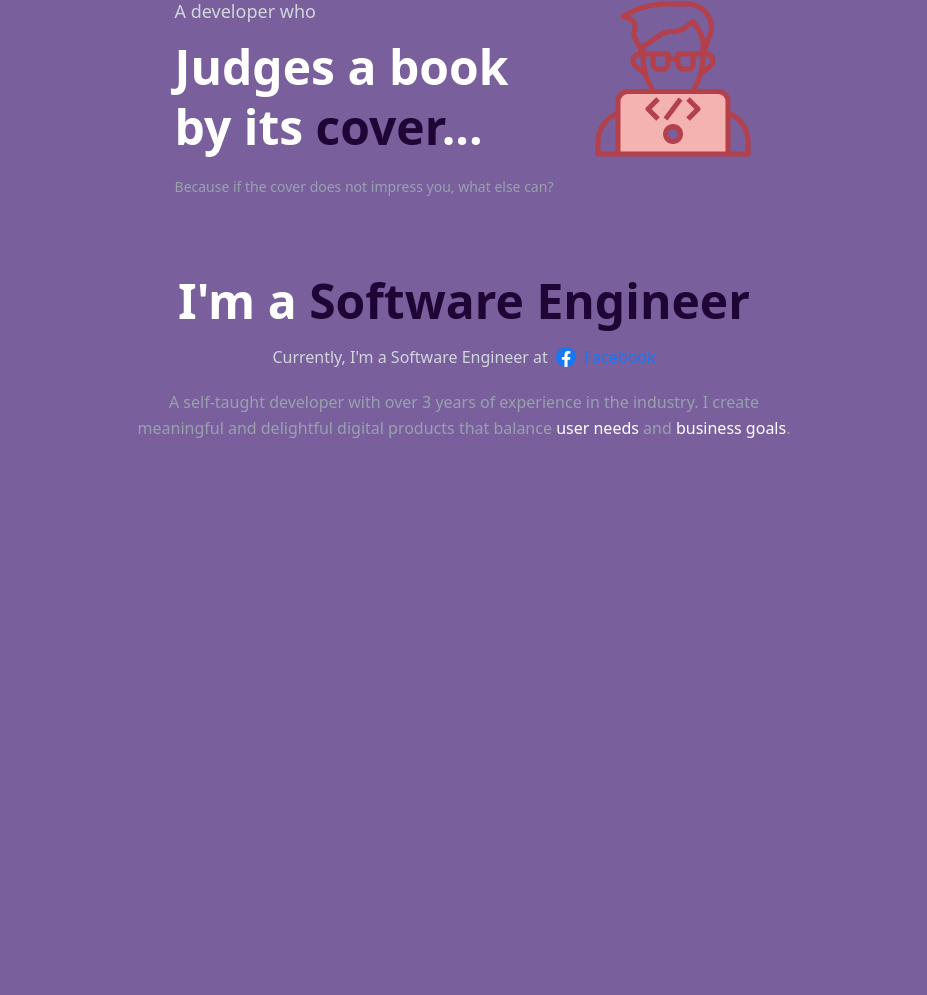
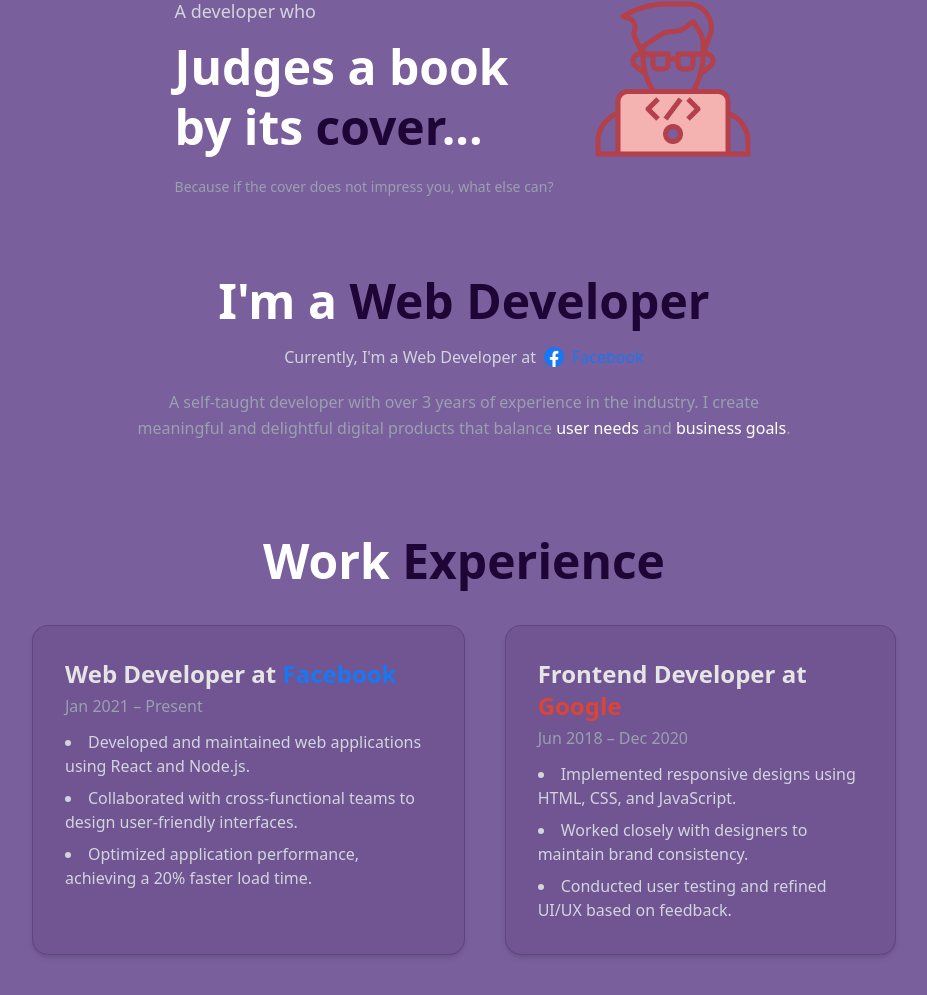
Before and after one commit to abdullahSheikh2107035/portfolio, a PHP site: page / in a window 1280 px wide. Shown: the part 207-1202 px from the top of the page, without its empty margins (176-1103 px from the left). Before the commit the page ends 645 px from the top, so only its background shows below. Run offline with PHP 8.4, Linux system fonts and the light colour scheme; style sheets or scripts are compiled from the project's sources.

Commit message:
added card-xp secgtion

```diff
--- a/index.php
+++ b/index.php
@@ -72,11 +72,11 @@
 <main>
   <section class="intro-sec mt-20 max-w-3xl mx-auto px-4 text-center flex flex-col items-center gap-5">
   <h2 class="text-3xl sm:text-5xl font-semibold text-white">
-    I'm a <span class="text-[#1e0536]">Software Engineer</span>
+    I'm a <span class="text-[#1e0536]">Web Developer</span>
   </h2>
 
   <div class="flex flex-col sm:flex-row items-center justify-center gap-2 text-gray-300">
-    <p>Currently, I'm a Software Engineer at</p>
+    <p>Currently, I'm a Web Developer at</p>
     <div class="flex items-center gap-2">
       <img src="./assets/facebook.png" alt="facebook icon" class="w-5 h-5">
       <a href="https://www.facebook.com/" target="_blank" class="text-[#1877F2] font-medium hover:underline">
@@ -94,6 +94,41 @@
 </section>
 
 
+<section class="mt-24 px-4 max-w-4xl mx-auto text-white">
+  <h2 class="text-3xl sm:text-5xl font-semibold mb-10 text-center">
+    Work <span class="text-[#1e0536]">Experience</span>
+  </h2>
+
+  <div class="grid gap-8 sm:gap-10 sm:flex sm:jusrtify-center">
+    <!-- Facebook -->
+    <div class="bg-[#1e0536]/10 border border-[#1e0536]/20 rounded-2xl p-6 sm:p-8 shadow-md hover:shadow-lg transition-all duration-300">
+      <h3 class="text-xl sm:text-2xl font-semibold text-[#e5e5e5]">
+        Web Developer at <span class="text-[#1877F2]">Facebook</span>
+      </h3>
+      <p class="text-gray-400 text-sm sm:text-base mt-1">Jan 2021 – Present</p>
+      <ul class="list-disc list-inside mt-3 text-gray-300 space-y-2 text-sm sm:text-base">
+        <li>Developed and maintained web applications using React and Node.js.</li>
+        <li>Collaborated with cross-functional teams to design user-friendly interfaces.</li>
+        <li>Optimized application performance, achieving a 20% faster load time.</li>
+      </ul>
+    </div>
+
+    <!-- Google -->
+    <div class="bg-[#1e0536]/10 border border-[#1e0536]/20 rounded-2xl p-6 sm:p-8 shadow-md hover:shadow-lg transition-all duration-300">
+      <h3 class="text-xl sm:text-2xl font-semibold text-[#e5e5e5]">
+        Frontend Developer at <span class="text-[#DB4437]">Google</span>
+      </h3>
+      <p class="text-gray-400 text-sm sm:text-base mt-1">Jun 2018 – Dec 2020</p>
+      <ul class="list-disc list-inside mt-3 text-gray-300 space-y-2 text-sm sm:text-base">
+        <li>Implemented responsive designs using HTML, CSS, and JavaScript.</li>
+        <li>Worked closely with designers to maintain brand consistency.</li>
+        <li>Conducted user testing and refined UI/UX based on feedback.</li>
+      </ul>
+    </div>
+  </div>
+</section>
+
+
   </main>
 <footer>
 
```
